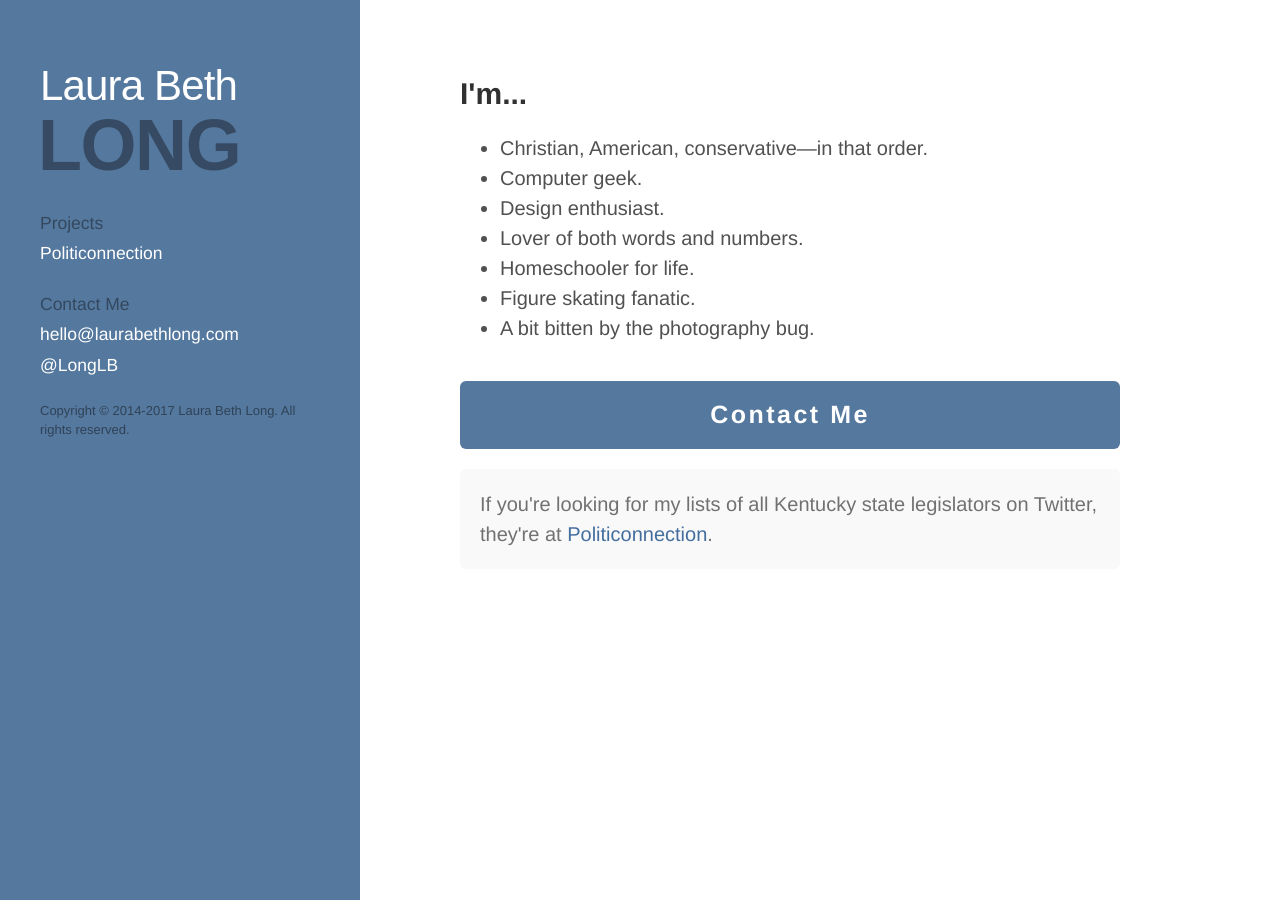
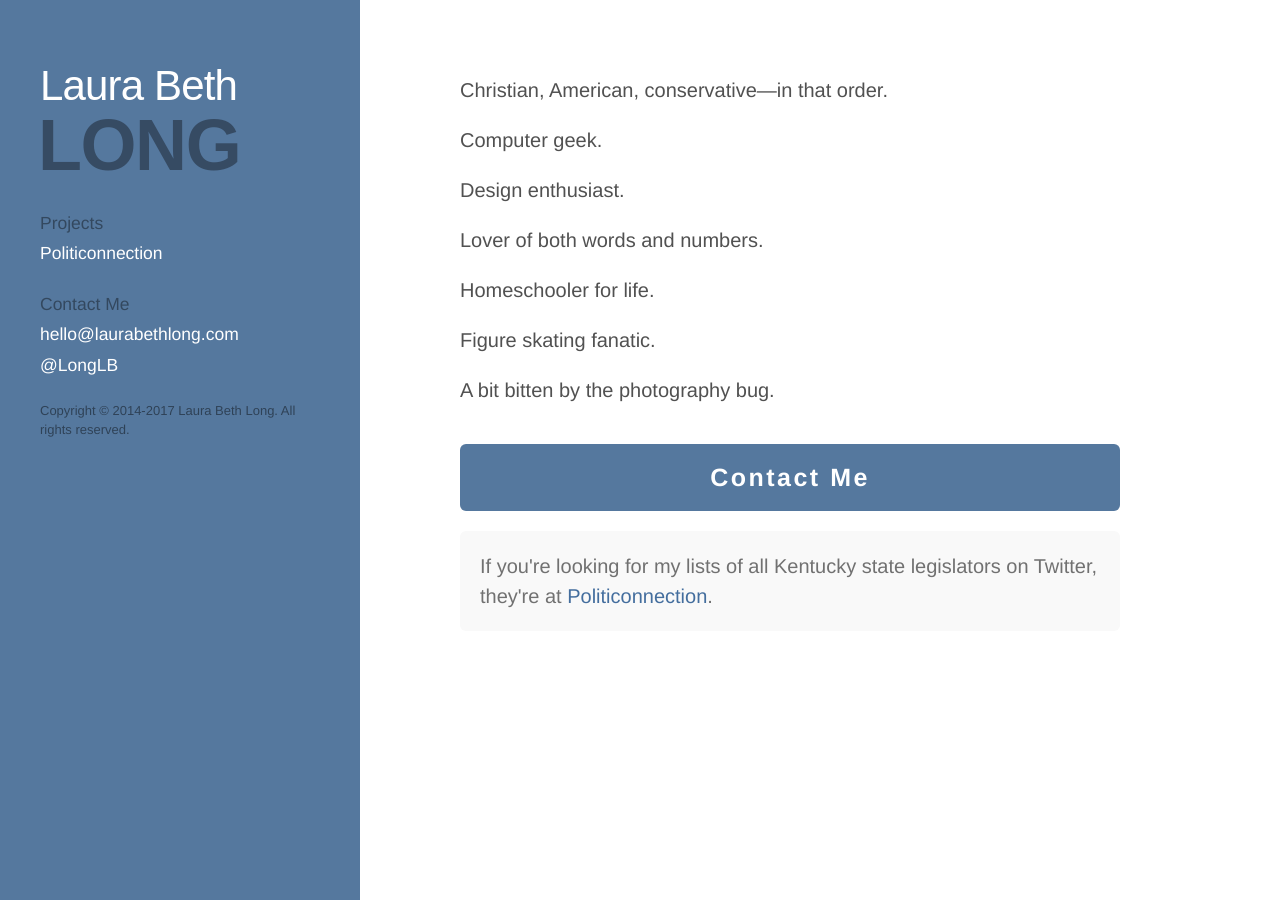
Before and after one commit to LauraBethLong/LauraBethLong.github.io, a Jekyll site: the page built from index.html, in a window 1280 px wide. Built offline with Jekyll 4.4.1, drawn with Linux system fonts in a browser that asks for light colours; some web fonts are replaced.

Commit message:
Remove heading, change list to paragraphs
I don't think I need the bullets.

```diff
--- a/index.html
+++ b/index.html
@@ -4,16 +4,13 @@ title: Home
 ---
 
 <article>
-	<h2>I'm...</h2>
-	<ul>
-		<li>Christian, American, conservative—in that order.</li>
-		<li>Computer geek.</li>
-		<li>Design enthusiast.</li>
-		<li>Lover of both words and numbers.</li>
-		<li>Homeschooler for life.</li>
-		<li>Figure skating fanatic.</li>
-		<li>A bit bitten by the photography bug.</li>
-	</ul>
+	<p>Christian, American, conservative—in that order.</p>
+	<p>Computer geek.</p>
+	<p>Design enthusiast.</p>
+	<p>Lover of both words and numbers.</p>
+	<p>Homeschooler for life.</p>
+	<p>Figure skating fanatic.</p>
+	<p>A bit bitten by the photography bug.</p>
 	<p><a href="mailto:&#104;&#101;&#108;&#108;&#111;&#64;&#108;&#97;&#117;&#114;&#97;&#98;&#101;&#116;&#104;&#108;&#111;&#110;&#103;&#46;&#99;&#111;&#109;" title="email me" class="button">Contact Me</a></p>
 	<p class="box shaded">If you're looking for my lists of all Kentucky state legislators on Twitter, they're at <a href="http://politiconnection.github.io">Politiconnection</a>.</p>
 </article>
```
